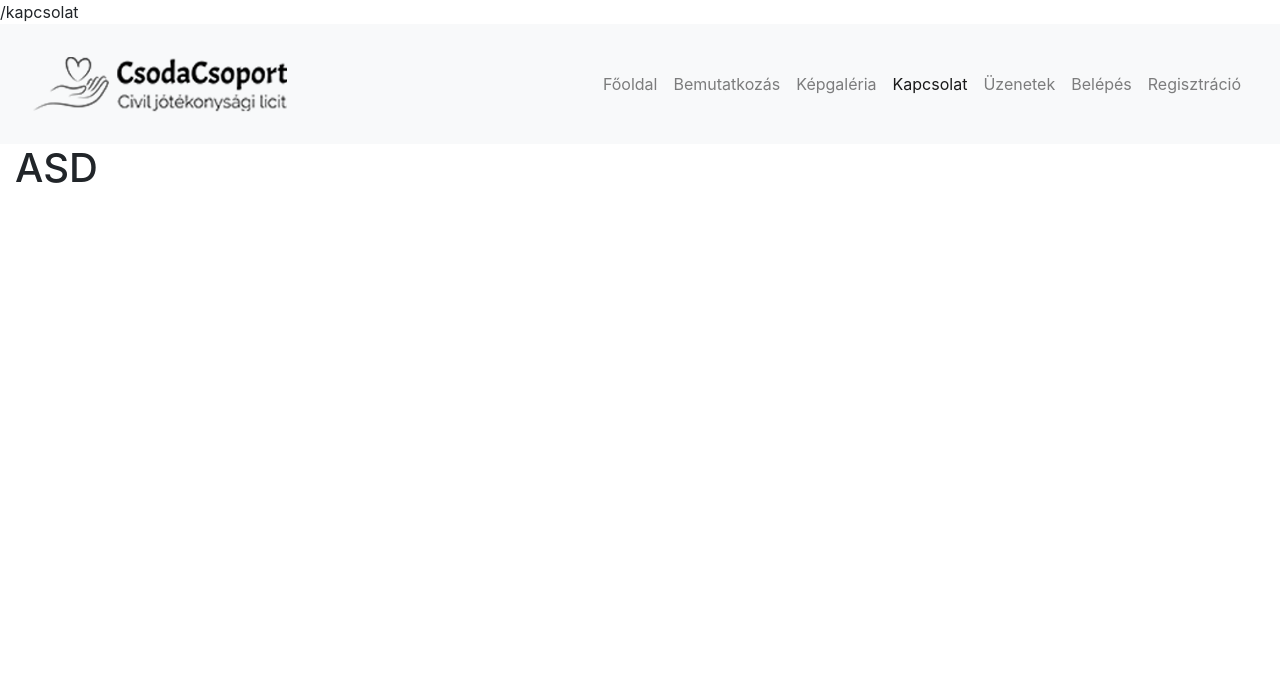
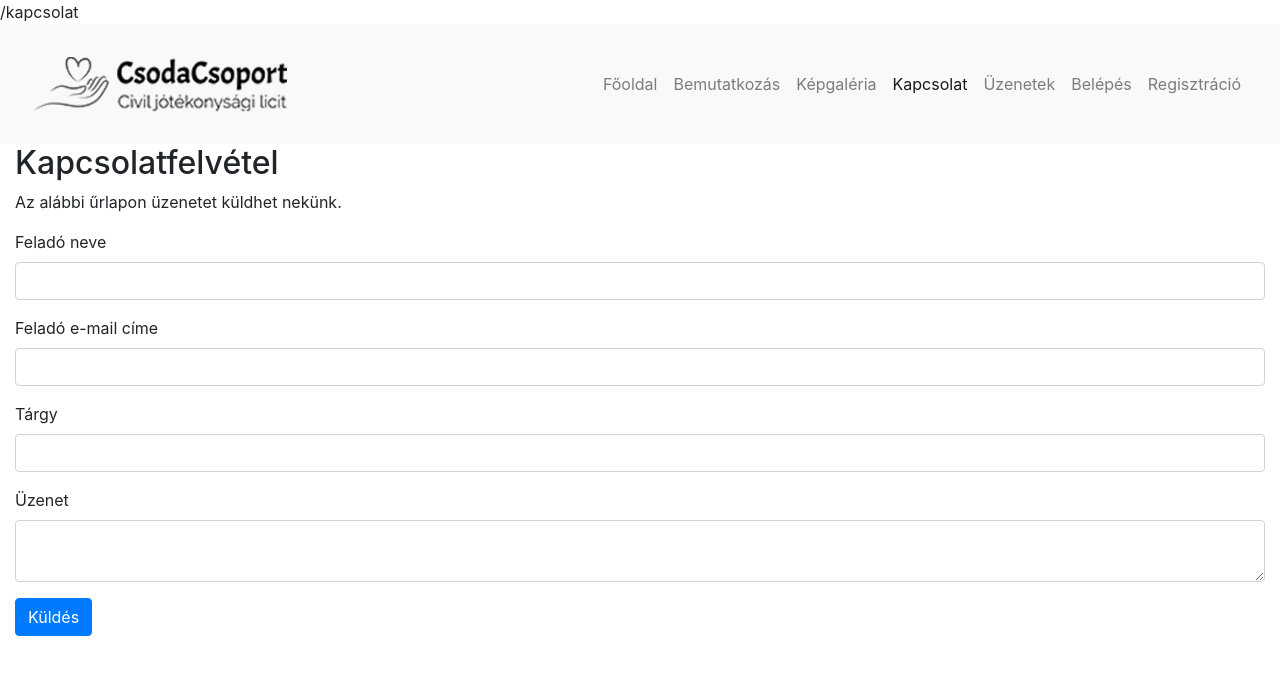
Before and after one commit to jozgyb/WebProgAlapjai, a PHP site: page /kapcsolat in a window 1280 px wide. Shown: the top 675 px of the page. Run offline with PHP 8.4, Linux system fonts and the light colour scheme; some libraries are stand-ins or nearby versions.

Commit message:
kapsolat űrlap prototípus

```diff
--- a/templates/pages/contact.tpl.php
+++ b/templates/pages/contact.tpl.php
@@ -1 +1,98 @@
-<h1>ASD</h1>
+<?php
+// Include config file
+define('__ROOT__', dirname(dirname(dirname(__FILE__))));
+require_once __ROOT__ . "/includes/db_config.inc.php";
+
+// Define variables and initialize with empty values
+$sender = $sendermail = $subject = $message = "";
+$sender_err = $sendermail_err = $subject_err = $message_err = "";
+$messageSent = false;
+
+if ($_SERVER["REQUEST_METHOD"] == "POST") {
+
+    // Validate Sender name
+    if (empty(trim($_POST["sender"]))) {
+        $sender_err = "Kérem adja meg a nevét.";
+    } else {
+        $sender = trim($_POST["sender"]);
+    }
+
+    // Validate Sender e-mail
+    if (empty(trim($_POST["sendermail"]))) {
+        $sendermail_err = "Kérem adja meg e-mail címét.";
+    } else {
+        $sendermail = trim($_POST["sendermail"]);
+    }
+
+    // Validate subject
+    if (empty(trim($_POST["subject"]))) {
+        $subject_err = "Kérem adja meg az üzenet tárgyát.";
+    } elseif (strlen(trim($_POST["subject"])) > 255){
+        $subject_err = "Túl hosszú tárgy, kérem 255 karakternél rövidebben fogalmazza meg.";
+    } else {
+        $subject = trim($_POST["subject"]);
+    }
+
+    // Validate message
+    if (empty(trim($_POST["message"]))) {
+        $message_err = "Kérem adjon meg egy üzenetet.";
+    } else {
+        $message = trim($_POST["message"]);
+    }
+
+
+    // Check input errors before inserting in database
+    if (empty($sender_err) && empty($sendermail_err) && empty($subject_err) && empty($message_err)) {
+
+        // Prepare an insert statement
+        $sql = "INSERT INTO messages (sender, sendermail, subject, message) VALUES (?, ?, ?, ?)";
+
+        if ($stmt = $mysqli->prepare($sql)) {
+            // Bind variables to the prepared statement as parameters
+            $stmt->bind_param("ssss", $sender, $sendermail, $subject, $message);
+
+            // Attempt to execute the prepared statement
+            if ($stmt->execute()) {
+                //TODO: visszajelezni hogy sikeres volt az üzenetküldés
+                $messageSent = true;
+            } else {
+                echo "Hiba történt. Kérem próbálja újra később!.";
+            }
+
+            // Close statement
+            $stmt->close();
+        }
+    }
+
+    // Close connection
+    $mysqli->close();
+}
+?>
+
+<h2>Kapcsolatfelvétel</h2>
+<p>Az alábbi űrlapon üzenetet küldhet nekünk.</p>
+<form method="post">
+    <div class="form-group <?php echo (!empty($sender_err)) ? 'has-error' : ''; ?>">
+        <label>Feladó neve</label>
+        <input type="text" name="sender" class="form-control" value="<?php echo $sender; ?>">
+        <span class="help-block"><?php echo $sender_err; ?></span>
+    </div>
+    <div class="form-group <?php echo (!empty($sendermail_err)) ? 'has-error' : ''; ?>">
+        <label>Feladó e-mail címe</label>
+        <input type="text" name="sendermail" class="form-control" value="<?php echo $sendermail; ?>">
+        <span class="help-block"><?php echo $sendermail_err; ?></span>
+    </div>
+    <div class="form-group <?php echo (!empty($subject_err)) ? 'has-error' : ''; ?>">
+        <label>Tárgy</label>
+        <input type="text" name="subject" class="form-control" value="<?php echo $subject; ?>">
+        <span class="help-block"><?php echo $subject_err; ?></span>
+    </div>
+    <div class="form-group <?php echo (!empty($message_err)) ? 'has-error' : ''; ?>">
+        <label>Üzenet</label>
+        <textarea class="form-control" name="message" class="form-control"></textarea>
+        <span class="help-block"><?php echo $message_err; ?></span>
+    </div>
+    <div class="form-group">
+        <input type="submit" class="btn btn-primary" value="Küldés">
+    </div>
+</form>
```
